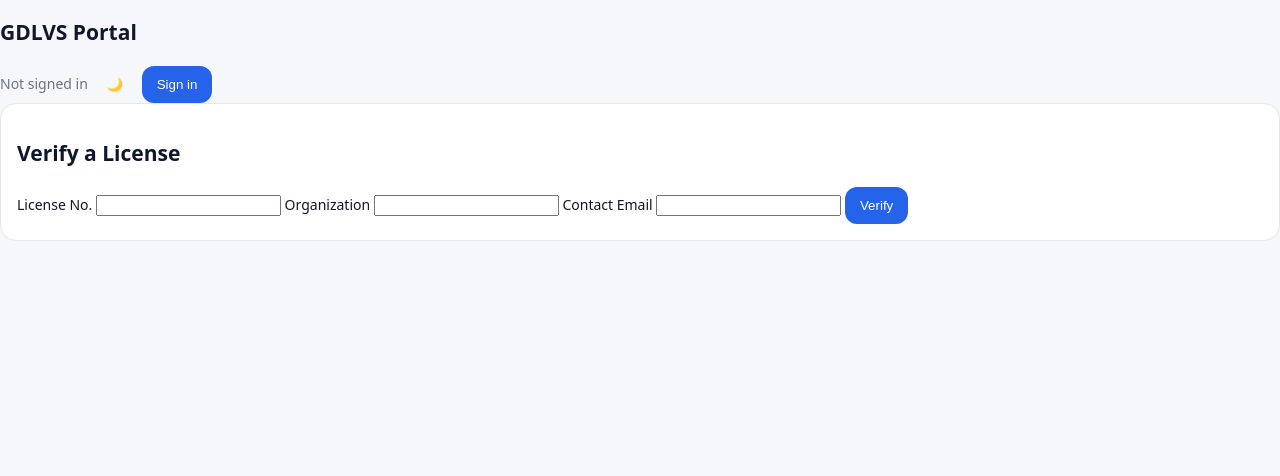
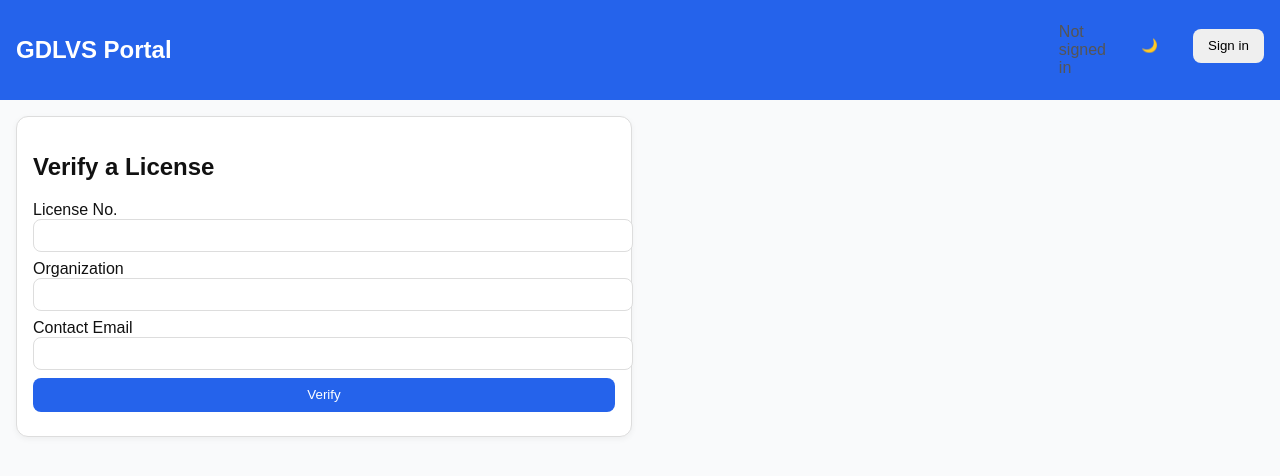
Before and after one commit to micaelngoma/testcapstone, a plain HTML site: page index.html in a window 1280 px wide. Drawn offline with Linux system fonts and the light colour scheme.

Commit message:
Update style.css

```diff
--- a/style.css
+++ b/style.css
@@ -1,64 +1,143 @@
-:root{
-  --bg:#f6f7fb;--card:#fff;--ink:#0f172a;--muted:#6b7280;--brand:#111827;
-  --accent:#2563eb;--green:#10b981;--red:#ef4444;--amber:#f59e0b;--border:#e5e7eb;
+/* ==========================
+   Global Styles
+   ========================== */
+:root {
+  --bg: #f9fafb;
+  --card: #fff;
+  --ink: #111;
+  --muted: #555;
+  --border: #ddd;
+  --primary: #2563eb;
 }
-*{box-sizing:border-box} html,body{height:100%}
-body{margin:0;font:14px/1.5 system-ui,Segoe UI,Roboto,Arial;color:var(--ink);background:var(--bg)}
-.sidebar{position:fixed;left:0;top:0;bottom:0;width:250px;background:#0b1020;color:#cfd6ff;padding:18px 14px;overflow:auto}
-.brand{font-weight:700;color:#fff;font-size:20px;margin:8px 6px 18px}
-.menu{list-style:none;margin:0;padding:0}
-.menu li{padding:10px 12px;border-radius:12px;cursor:pointer;margin:4px 6px}
-.menu li.active,.menu li:hover{background:#131b39;color:#fff}
-.menu .admin-only{display:none}
-.system{margin:18px 6px;padding:12px;border:1px dashed #2b3770;border-radius:12px}
-.badge{display:inline-block;padding:4px 8px;border-radius:999px;font-size:12px}
-.badge.success{background:rgba(16,185,129,.15);color:#10b981}
-.badge.warn{background:rgba(245,158,11,.15);color:#f59e0b}
-.badge.danger{background:rgba(239,68,68,.15);color:#ef4444}
 
-.topbar{position:fixed;left:250px;right:0;top:0;height:64px;background:var(--card);
-  display:flex;align-items:center;justify-content:space-between;border-bottom:1px solid var(--border);padding:0 18px}
-.topbar .muted{color:var(--muted)}
-#app{margin-left:250px;padding:86px 22px 40px}
+/* Dark mode overrides */
+body.dark {
+  --bg: #0f172a;
+  --card: #1e293b;
+  --ink: #f8fafc;
+  --muted: #94a3b8;
+  --border: #334155;
+}
 
-.view{display:none} .view.visible{display:block}
-.card{background:var(--card);border:1px solid var(--border);border-radius:16px;padding:16px;margin-bottom:18px}
-.grid{display:grid;gap:16px}
-.grid-4{grid-template-columns:repeat(4,minmax(0,1fr))}
-.grid-2{grid-template-columns:repeat(2,minmax(0,1fr))}
-.grid-1{grid-template-columns:1fr}
-@media (max-width:1100px){.grid-4{grid-template-columns:repeat(2,1fr)}}
-@media (max-width:760px){.grid-2{grid-template-columns:1fr}}
+body {
+  margin: 0;
+  font-family: sans-serif;
+  background: var(--bg);
+  color: var(--ink);
+  transition: background 0.3s, color 0.3s;
+}
 
-.stat{display:flex;flex-direction:column;justify-content:center;align-items:flex-start;min-height:110px}
-.stat-value{font-size:32px;font-weight:800}
-.stat-label{color:var(--muted)}
+/* ==========================
+   Navbar
+   ========================== */
+.navbar {
+  display: flex;
+  justify-content: space-between;
+  padding: 1rem;
+  background: var(--primary);
+  color: white;
+}
 
-.row{display:flex;align-items:center}
-.row.space{justify-content:space-between}
-.row.gap>*{margin-right:10px}
-.mt{margin-top:12px}
+.nav-actions {
+  display: flex;
+  align-items: center;
+  gap: 0.5rem;
+}
 
-.input{width:100%;padding:10px 12px;border:1px solid var(--border);border-radius:10px;background:#fff}
-.btn{padding:10px 14px;border-radius:12px;border:1px solid transparent;background:var(--accent);color:#fff;cursor:pointer}
-.btn:hover{filter:brightness(.95)}
-.btn.outline{background:transparent;border-color:var(--border);color:var(--ink)}
-.btn.danger{background:var(--red)}
-.btn.ghost{background:transparent;color:var(--ink);border-color:transparent}
+/* ==========================
+   Layout
+   ========================== */
+main.grid {
+  display: grid;
+  grid-template-columns: 1fr 1fr;
+  gap: 1rem;
+  padding: 1rem;
+}
 
-.table{width:100%;border-collapse:separate;border-spacing:0 8px}
-.table th,.table td{padding:10px 12px;text-align:left}
-.table thead th{font-size:12px;text-transform:uppercase;color:var(--muted)}
-.table tbody tr{background:var(--card);border:1px solid var(--border)}
-.table tbody tr td{border-top:1px solid var(--border);border-bottom:1px solid var(--border)}
-.table .pill{padding:4px 8px;border-radius:999px;font-size:12px}
-.pill.active{background:rgba(16,185,129,.15);color:#10b981}
-.pill.expired{background:rgba(239,68,68,.15);color:#ef4444}
-.pill.suspended{background:rgba(245,158,11,.15);color:#f59e0b}
+/* Card component */
+.card {
+  background: var(--card);
+  border: 1px solid var(--border);
+  border-radius: 0.75rem;
+  padding: 1rem;
+  box-shadow: 0 2px 6px rgba(0,0,0,0.05);
+}
 
-.list{margin:0;padding-left:18px}
-.muted{color:var(--muted)}
+.subcard {
+  margin-top: 1rem;
+  padding: 0.75rem;
+  border: 1px dashed var(--border);
+  border-radius: 0.5rem;
+}
 
-dialog::backdrop{background:rgba(0,0,0,.2)}
-.modal{min-width:320px;max-width:560px}
-.hidden{display:none}
+/* ==========================
+   Forms
+   ========================== */
+label, input, select, button {
+  display: block;
+  width: 100%;
+  margin-bottom: 0.5rem;
+}
+
+input, select {
+  padding: 0.5rem;
+  border: 1px solid var(--border);
+  border-radius: 0.5rem;
+}
+
+button {
+  padding: 0.6rem;
+  border-radius: 0.5rem;
+  border: none;
+  cursor: pointer;
+}
+
+.btn.primary {
+  background: var(--primary);
+  color: white;
+}
+
+.btn.outline {
+  background: transparent;
+  border: 1px solid white;
+  color: white;
+}
+
+.btn.ghost {
+  background: transparent;
+  border: none;
+  color: white;
+}
+
+.hidden { display: none; }
+.muted { color: var(--muted); }
+
+/* ==========================
+   Toast Notifications
+   ========================== */
+#toastContainer {
+  position: fixed;
+  bottom: 1rem;
+  right: 1rem;
+  display: flex;
+  flex-direction: column;
+  gap: 0.5rem;
+}
+
+.toast {
+  background: var(--card);
+  padding: 0.75rem 1rem;
+  border-radius: 0.5rem;
+  border: 1px solid var(--border);
+  box-shadow: 0 2px 6px rgba(0,0,0,0.15);
+  animation: fadeIn 0.3s;
+}
+
+.toast.success { border-left: 5px solid green; }
+.toast.error { border-left: 5px solid red; }
+.toast.info { border-left: 5px solid var(--primary); }
+
+@keyframes fadeIn {
+  from { opacity: 0; transform: translateY(10px); }
+  to { opacity: 1; transform: translateY(0); }
+}
```
